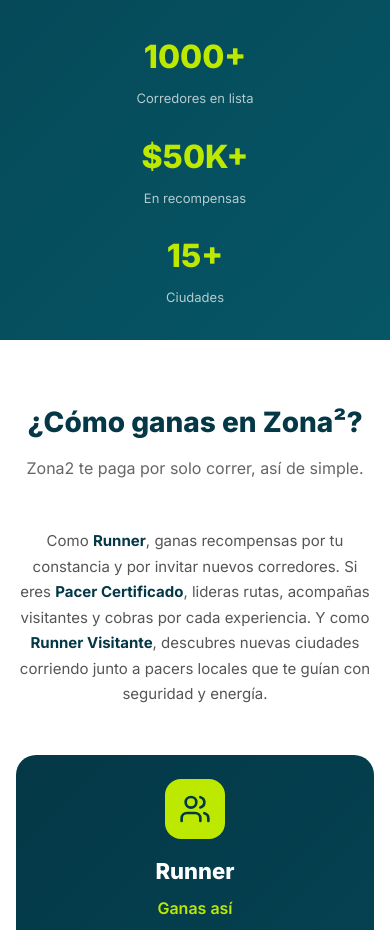
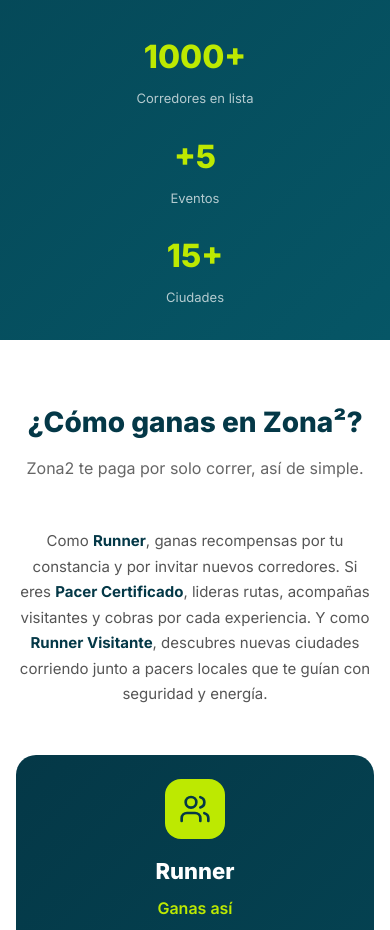
Before and after one commit to rafalagunas/zona2-web, a React (Vite) app: page / in a window 390 px wide. Shown: the part 1000-1930 px from the top of the page. Built offline with nearby package versions, Linux system fonts and the light colour scheme.

Commit message:
updated responsive

```diff
--- a/src/screens/LandingPage.jsx
+++ b/src/screens/LandingPage.jsx
@@ -146,8 +146,8 @@
                 <div className="stat-label">Corredores en lista</div>
               </div>
               <div className="stat-item">
-                <div className="stat-number">$50K+</div>
-                <div className="stat-label">En recompensas</div>
+                <div className="stat-number">+5</div>
+                <div className="stat-label">Eventos</div>
               </div>
               <div className="stat-item">
                 <div className="stat-number">15+</div>
```
